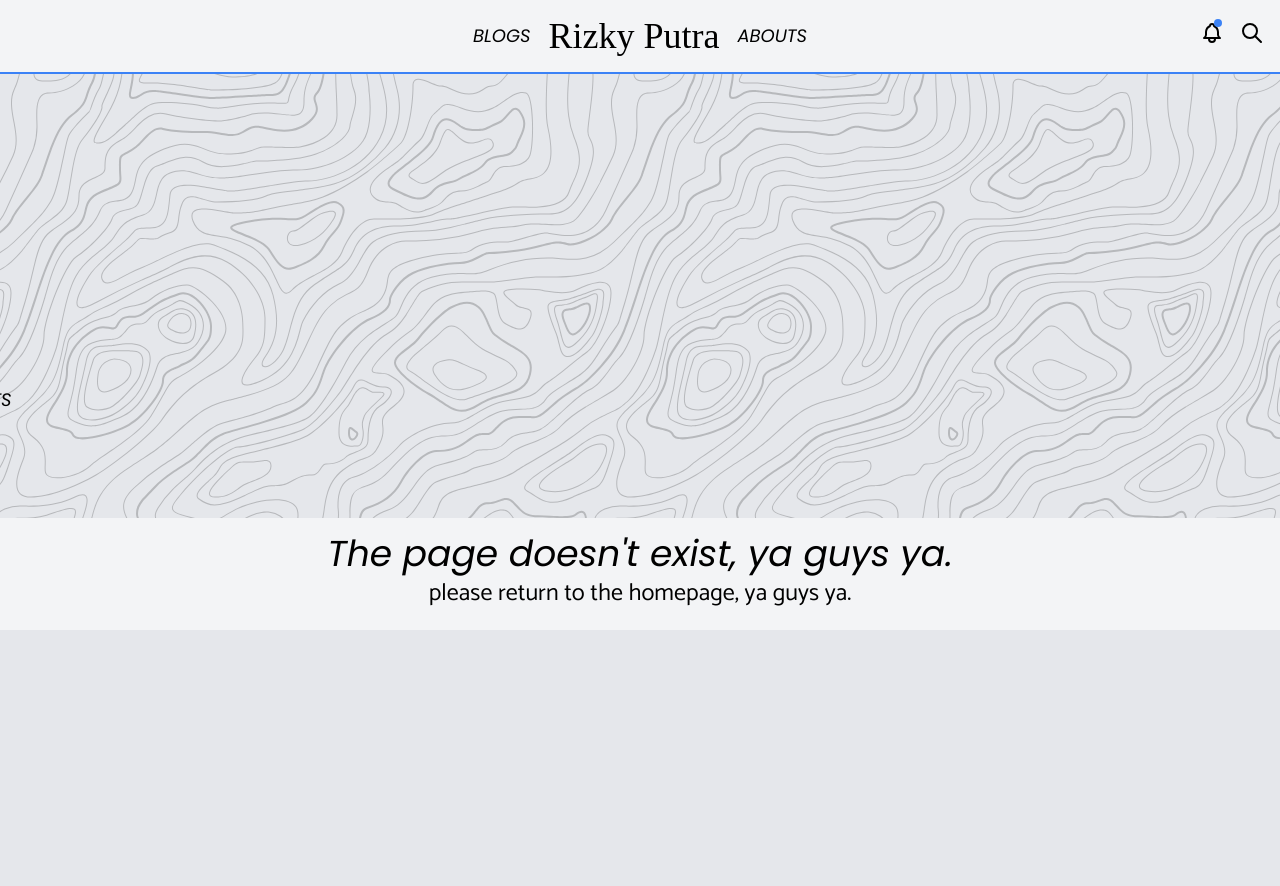
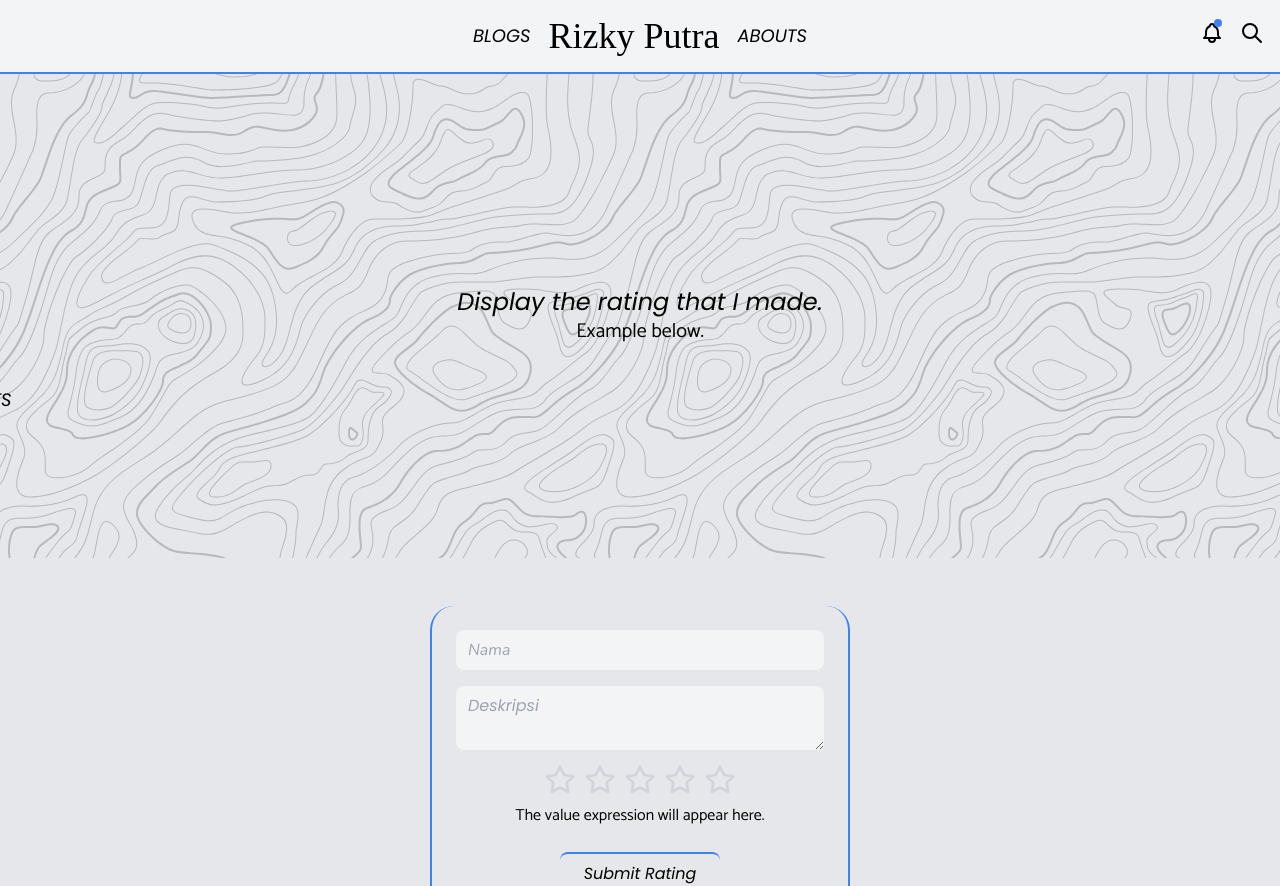
Before and after one commit to rochmadrizky/MyWeb-Next, a Next.js app: page /rating in a window 1280 px wide. Before the commit this address had no page. Shown: the top 886 px of the page. Built offline with nearby package versions, Linux system fonts and the light colour scheme; a web font is replaced by a local one.

Commit message:
update lagi ygy

```diff
--- /dev/null
+++ b/src/app/(pages)/rating/page.tsx
@@ -0,0 +1,39 @@
+"use client";
+
+import { useState } from "react";
+import LoadingPage from "../LoadingPage";
+import Rating from "@/app/components/rating/Rating";
+
+const Page = () => {
+  const [loading, mengaturLoading] = useState(true);
+  return (
+    <div>
+      <LoadingPage memuat={loading} pemuatan={mengaturLoading} />
+      {!loading && (
+        <div>
+          <div
+            className="h-[484px] flex items-center justify-center"
+            style={{ backgroundImage: `url('/background/topography.svg')` }}
+          >
+            <div className="max-w-4xl mx-auto flex items-center justify-center">
+              <div className="p-4">
+                <div className="text-center">
+                  <h1 className="font-prefix text-2xl">
+                    Display the rating that I made.
+                  </h1>
+                  <p className="font-description text-xl">Example below.</p>
+                </div>
+              </div>
+            </div>
+          </div>
+
+          <div className="py-12">
+            <Rating />
+          </div>
+        </div>
+      )}
+    </div>
+  );
+};
+
+export default Page;
--- /dev/null
+++ b/src/app/components/rating/InputRating.tsx
@@ -0,0 +1,39 @@
+import React from "react";
+
+interface InputRatingProps {
+  nilai: string;
+  isi: (hasil: string) => void;
+  pengganti: string;
+  jenis: "text" | "textarea";
+}
+
+const InputRating: React.FC<InputRatingProps> = ({
+  nilai,
+  isi,
+  pengganti,
+  jenis,
+}) => {
+  const inputClass =
+    jenis === "text" ? (
+      <input
+        name="nama"
+        type="text"
+        value={nilai}
+        onChange={(e) => isi(e.target.value)}
+        placeholder={pengganti}
+        className="w-full px-3 py-2 rounded-lg focus:outline-blue-500 focus:right-2 bg-gray-100 font-title"
+      />
+    ) : (
+      <textarea
+        name="deskripsi"
+        value={nilai}
+        onChange={(e) => isi(e.target.value)}
+        placeholder={pengganti}
+        className="w-full px-3 py-2 rounded-lg focus:outline-blue-500 focus:right-2 bg-gray-100 font-prefix"
+      />
+    );
+
+  return <div className="p-2 w-72 md:w-96">{inputClass}</div>;
+};
+
+export default InputRating;
--- /dev/null
+++ b/src/app/components/rating/Rating.tsx
@@ -0,0 +1,173 @@
+import React, { useState } from "react";
+import { IconStar } from "@tabler/icons-react";
+import InputRating from "./InputRating";
+
+interface RatingProps {
+  initialNilai?: number;
+  maksimalNilai?: number;
+}
+
+const Rating: React.FC<RatingProps> = ({
+  initialNilai = 0,
+  maksimalNilai = 5,
+}) => {
+  const [nilai, mengaturNilai] = useState(initialNilai);
+  const [pesan, mengaturPesan] = useState(
+    "The value expression will appear here."
+  );
+  const [nama, mengaturNama] = useState("");
+  const [deskripsi, mengaturDeskripsi] = useState("");
+  const [ratingTerkirim, mengaturRatingTerkirim] = useState(false);
+
+  const klikMenilai = (klik: number) => {
+    mengaturNilai(klik + 1);
+    switch (klik + 1) {
+      case 1:
+        mengaturPesan("Disappointed");
+        break;
+      case 2:
+        mengaturPesan("Not Satisfied");
+        break;
+      case 3:
+        mengaturPesan("Quite Satisfied");
+        break;
+      case 4:
+        mengaturPesan("Satisfied");
+        break;
+      case 5:
+        mengaturPesan("Very satisfied");
+        break;
+      default:
+        mengaturPesan("");
+    }
+  };
+
+  const mengirimRating = () => {
+    mengaturRatingTerkirim(true);
+  };
+
+  const resetForm = () => {
+    mengaturNilai(initialNilai);
+    mengaturNama("");
+    mengaturDeskripsi("");
+    mengaturRatingTerkirim(false);
+  };
+
+  return (
+    <div>
+      <div className="flex items-center justify-center">
+        {!ratingTerkirim && (
+          <div className="max-w-lg p-4 border-l-2 border-r-2 border-blue-500 rounded-3xl">
+            <div className="flex flex-col items-center justify-center">
+              <InputRating
+                nilai={nama}
+                isi={(hasil) => mengaturNama(hasil)}
+                pengganti="Nama"
+                jenis="text"
+              />
+
+              <InputRating
+                nilai={deskripsi}
+                isi={(hasil) => mengaturDeskripsi(hasil)}
+                pengganti="Deskripsi"
+                jenis="textarea"
+              />
+
+              <div className="flex flex-col items-center justify-center">
+                <div className="flex gap-2 items-center justify-center">
+                  {[...Array(maksimalNilai)].map((_, index) => (
+                    <div
+                      key={index}
+                      onClick={() => klikMenilai(index)}
+                      className={`${
+                        index < nilai ? "text-blue-500" : "text-gray-300"
+                      } cursor-pointer`}
+                    >
+                      <IconStar className="w-8 h-8" />
+                    </div>
+                  ))}
+                </div>
+
+                <div className="p-2">
+                  <p className="font-description">{pesan}</p>
+                </div>
+              </div>
+
+              <div className="p-4">
+                <button
+                  disabled={
+                    nama.trim() === "" || deskripsi.trim() === "" || nilai === 0
+                  }
+                  onClick={mengirimRating}
+                  className="px-6 py-2 rounded-lg border-b-2 border-t-2 border-blue-500 font-prefix"
+                >
+                  Submit Rating
+                </button>
+              </div>
+            </div>
+          </div>
+        )}
+
+        {ratingTerkirim && (
+          <div className="flex items-center justify-center">
+            <div className="border-l-2 border-r-2 border-blue-500 rounded-3xl">
+              <div className="p-4 flex flex-col items-center justify-center">
+                <div className="flex flex-col items-center justify-center p-2">
+                  <div className="flex items-center justify-center gap-2">
+                    {[...Array(maksimalNilai)].map((_, index) => (
+                      <div key={index}>
+                        {index < nilai ? (
+                          <IconStar className="text-blue-500 w-8 h-8" />
+                        ) : (
+                          <IconStar className="text-gray-300 w-8 h-8" />
+                        )}
+                      </div>
+                    ))}
+                  </div>
+
+                  <div className="p-1">
+                    <p className="font-description">{pesan}</p>
+                  </div>
+                </div>
+
+                <div className="p-2">
+                  <h1 className="font-title text-xl md:text-2xl">{nama}</h1>
+
+                  <div className="w-64 h-full p-2">
+                    <p
+                      style={{ overflowWrap: "break-word" }}
+                      className="font-description text-lg"
+                    >
+                      {deskripsi}
+                    </p>
+                  </div>
+                </div>
+
+                <button
+                  onClick={resetForm}
+                  className="px-6 py-2 rounded-lg border-b-2 border-t-2 border-blue-500 mt-4 font-prefix"
+                >
+                  Reset Form
+                </button>
+              </div>
+            </div>
+          </div>
+        )}
+      </div>
+
+      <div className="flex items-center justify-center">
+        <div className="p-8">
+          <h1 className="font-prefix text-2xl">Notes:</h1>
+          <p className="font-description">
+            I made a simple rating, You can click the submit button
+          </p>
+          <p className="font-description">
+            after you have filled out all the forms listed above.
+          </p>
+        </div>
+      </div>
+    </div>
+  );
+};
+
+export default Rating;
```
